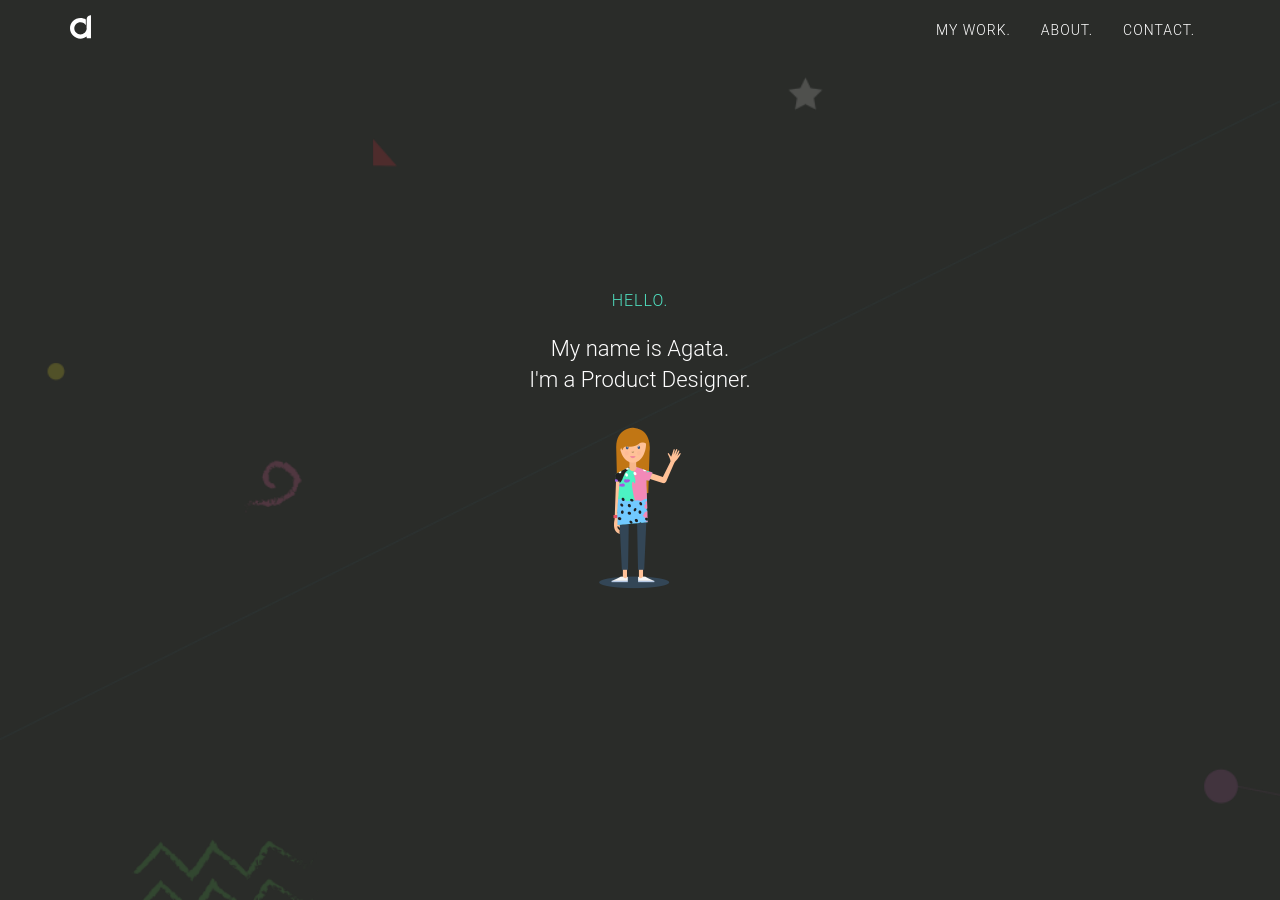
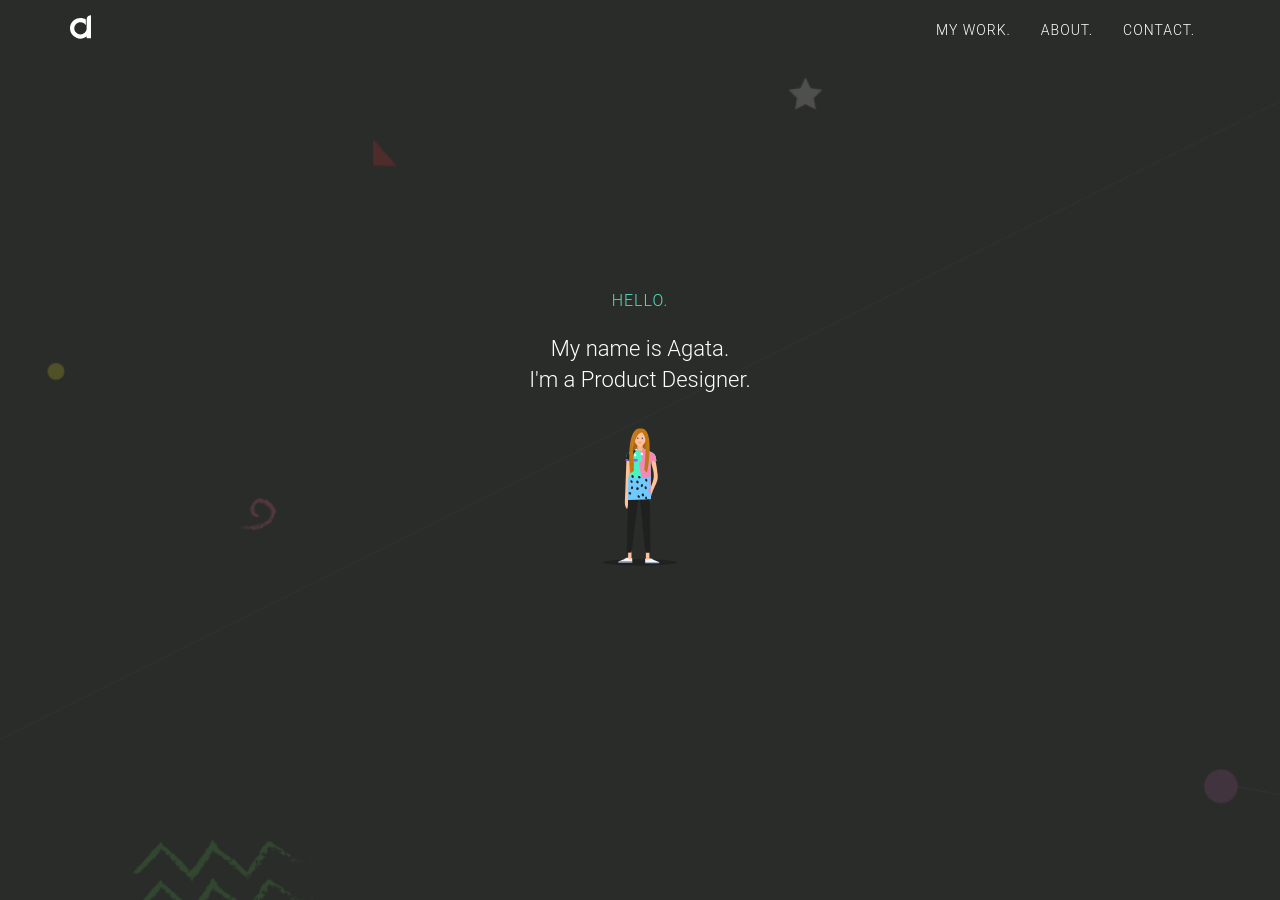
Before and after one commit to agatadondzik/agatadondzik.github.io, a Jekyll site: the page built from index.html, in a window 1280 px wide and 900 px high. Built offline with Jekyll 4.4.1, drawn with Linux system fonts in a browser that asks for light colours; nearby versions of some CDN libraries; emoji names are drawn with the system emoji font.

Commit message:
Update illustration.

```diff
--- a/_layouts/default.html
+++ b/_layouts/default.html
@@ -16,7 +16,7 @@
                         <p class="name">My name is Agata.</p>
                         <p class="name">I'm a Product Designer.</p>
                         <p class="name">&zwnj;</p>
-                        <img src="assets/site/agata.png" alt="Agata" height="162px" width="82px">
+                        <img src="assets/site/agata.svg" alt="Agata" height="140px" width="80px">
                     </div>
                 </div>
             </div>
```
Also changed, not shown: assets/projects/mcri_/a_heart_a.jpg, assets/projects/mcri_/b_peanut_b.jpg, assets/projects/mcri_/c_milk_c.jpg, assets/projects/mcri_/d_egg_d.jpg, assets/projects/mcri_/e_genetics_e.jpg, assets/projects/mcri_/f_strepA_f.jpg, assets/projects/mcri_/f_strepA_f.png (deleted), assets/projects/mcri_/g_kidney_g.jpg, assets/projects/mcri_/header.jpg, assets/projects/mercedes_/a_mercedes_a.png, assets/projects/mercedes_/b_mercedes_b.jpg, assets/projects/mercedes_/c_mercedes_c.jpg, assets/projects/mercedes_/d_mercedes_d.jpg, assets/projects/mercedes_/e_mercedes_e.jpg, 5 more files.
